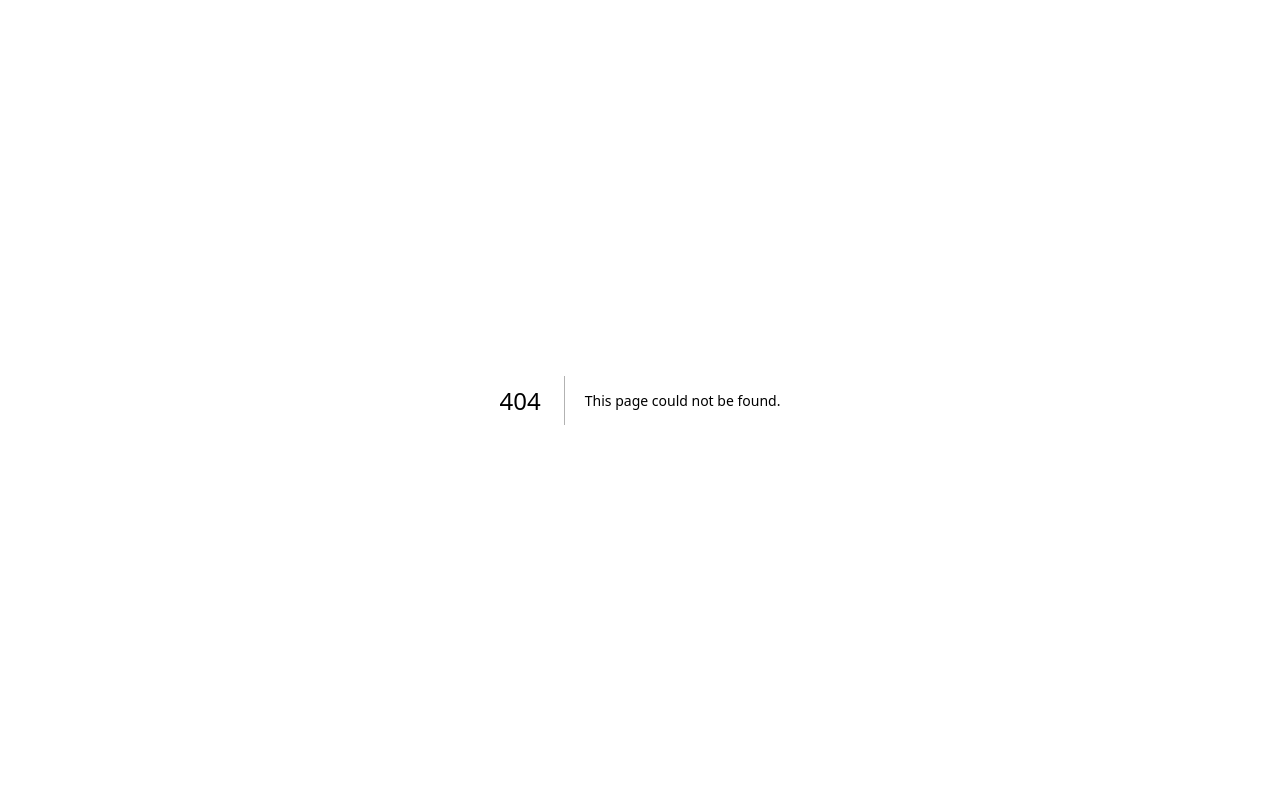
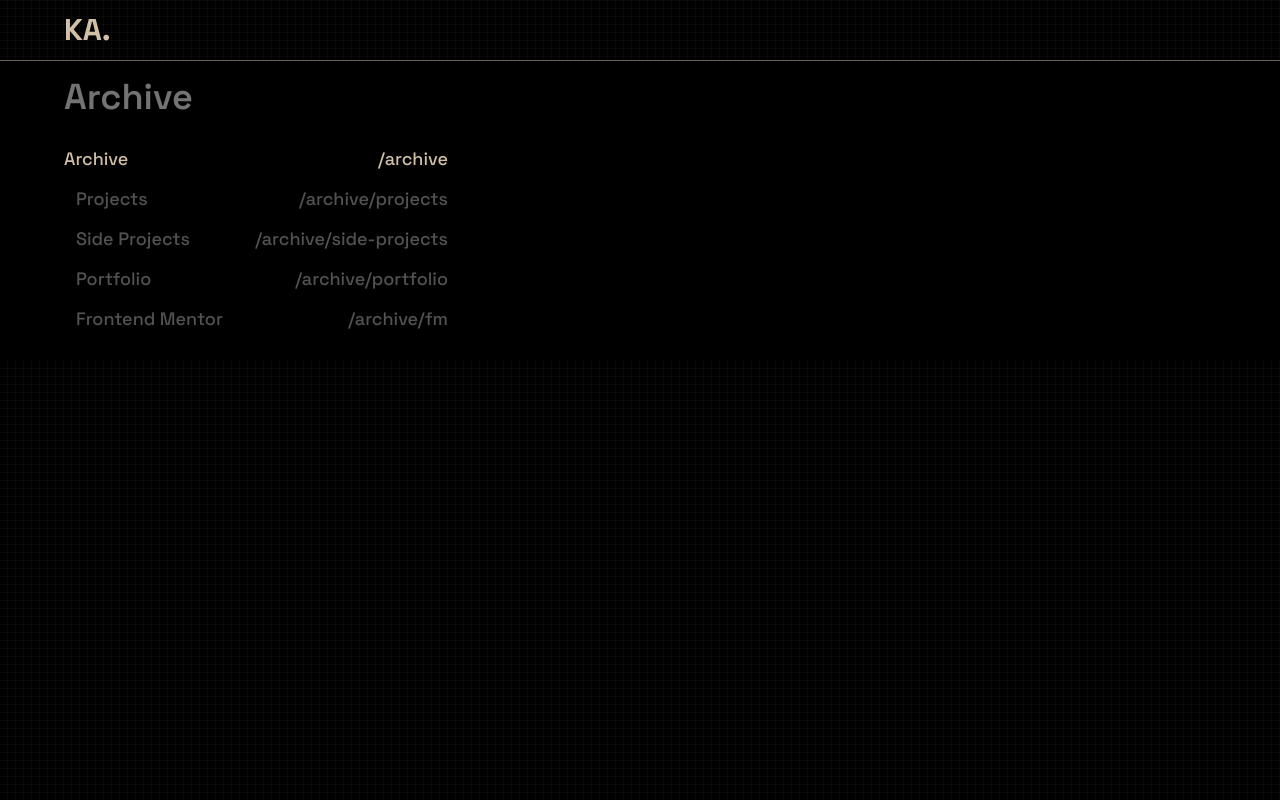
Before and after one commit to kryptcode/koyejo, a Next.js app: page /archives in a window 1280 px wide. Before the commit this address had no page. Shown: the top 800 px of the page. Built offline with nearby package versions, Linux system fonts and the light colour scheme.

Commit message:
"update padding and start archives"

```diff
--- /dev/null
+++ b/src/app/archives/page.tsx
@@ -0,0 +1,70 @@
+import Navbar from "@/components/v2/navbar";
+import Link from "next/link";
+import React from "react";
+
+const Page = () => {
+  return (
+    <div className="relative bg-black bg-grid-small-[#d1bfa7]/30 font-grotesk min-h-[200vh] w-full">
+      <Navbar />
+
+      <div className="border-b border-[#d1bfa7]/50 py-3">
+        <div className="text-3xl font-bold text-[#d1bfa7] w-[90%] mx-auto  ">
+          <Link href="/">KA.</Link>
+        </div>
+      </div>
+
+      <div className="bg-black py-4">
+        <div className="w-[90%] flex mx-auto">
+          <div className="flex-1 hidden lg:block">
+            <h5 className="text-4xl font-semibold text-neutral-500">Archive</h5>
+            <div className="pt-7">
+              <div>
+                <div className="flex text-lg group text-[#d1bfa7] cursor-pointer font-medium justify-between w-full">
+                  <span className="group-hover:underline">Archive</span>
+                  <span>/archive</span>
+                </div>
+              </div>
+              <div className="pl-3">
+                <div className="my-3">
+                  <div
+                    className={`flex text-lg group text-neutral-600 cursor-pointer font-medium justify-between w-full`}
+                  >
+                    <span className="group-hover:underline">Projects</span>
+                    <span>/archive/projects</span>
+                  </div>
+                </div>
+                <div className="my-3">
+                  <div
+                    className={`flex text-lg group text-neutral-600 cursor-pointer font-medium justify-between w-full`}
+                  >
+                    <span className="group-hover:underline">Side Projects</span>
+                    <span>/archive/side-projects</span>
+                  </div>
+                </div>
+                <div className="my-3">
+                  <div
+                    className={`flex text-lg group text-neutral-600 cursor-pointer font-medium justify-between w-full`}
+                  >
+                    <span className="group-hover:underline">Portfolio</span>
+                    <span>/archive/portfolio</span>
+                  </div>
+                </div>
+                <div className="my-3">
+                  <div
+                    className={`flex text-lg group text-neutral-600 cursor-pointer font-medium justify-between w-full`}
+                  >
+                    <span className="group-hover:underline">Frontend Mentor</span>
+                    <span>/archive/fm</span>
+                  </div>
+                </div>
+              </div>
+            </div>
+          </div>
+          <div className="flex-[2] "></div>
+        </div>
+      </div>
+    </div>
+  );
+};
+
+export default Page;
--- a/src/app/page.tsx
+++ b/src/app/page.tsx
@@ -22,7 +22,7 @@ export default function Home() {
 
   return (
     <>
-      <main className="relative bg-black bg-dot-[#d1bfa7]/30 min-h-[200vh] w-full">
+      <main className="relative bg-black bg-grid-small-[#d1bfa7]/30 min-h-[200vh] w-full">
         <Navbar />
         <Hero />
 
--- a/src/components/v2/experience.tsx
+++ b/src/components/v2/experience.tsx
@@ -3,7 +3,7 @@ import React from "react";
 const Experience = () => {
   return (
     <div className=" min-h-screen group pb-24 w-[90%] mx-auto font-grotesk ">
-      <div className="flex items-center space-x-3  mb-10 ">
+      <div className="flex items-center space-x-3  mb-5 ">
         <h3
           className={`text-[#d1bfa7] text-5xl lg:text-9xl font-bold flex-shrink-0`}
         >
--- a/src/components/v2/navbar.tsx
+++ b/src/components/v2/navbar.tsx
@@ -12,14 +12,14 @@ const Navbar = () => {
         // },
         {
           name: "Blog",
-          link: "#blog",
+          link: "/blog",
           icon: (
             <NotebookPen className="h-4 w-4 text-neutral-500 dark:text-white" />
           ),
         },
         {
           name: "Archives",
-          link: "#archives",
+          link: "/archives",
           icon: (
             <Archive className="h-4 w-4 text-neutral-500 dark:text-white"  />
           ),
--- a/src/components/v2/simple-proj.tsx
+++ b/src/components/v2/simple-proj.tsx
@@ -107,7 +107,7 @@ const content = [
 export const SimpleProjects = () => {
   return (
     <div className="w-[90%] mx-auto font-grotesk group min-h-screen pb-24 pt-10 ">
-      <div className="flex items-center space-x-3  mb-16 ">
+      <div className="flex items-center space-x-3  mb-5 ">
         <h3
           className={`text-[#d1bfa7] text-6xl lg:text-9xl font-bold flex-shrink-0`}
         >
--- a/src/components/v2/tech-stack.tsx
+++ b/src/components/v2/tech-stack.tsx
@@ -49,7 +49,7 @@ const slugs = [
 const TechStack = () => {
   return (
     <div className="w-[90%] mx-auto font-grotesk group min-h-screen pb-24 ">
-      <div className="flex items-center space-x-3  mb-10 ">
+      <div className="flex items-center space-x-3  mb-5 ">
         <h3
           className={`text-[#d1bfa7] text-6xl lg:text-9xl font-bold flex-shrink-0`}
         >
@@ -66,53 +66,51 @@ const TechStack = () => {
         </div>
       </div>
 
-      {/* <div className="grid grid-cols-2 lg:grid-cols-3 gap-5">
+      <div className="grid grid-cols-2 lg:grid-cols-5 gap-5">
         <div>
-            <h4 className="text-2xl mb-3 text-[#d1bfa7] font-semibold">Languages</h4>
-            <div className=" font-medium grid md:grid-cols-2 lg:grid-cols-3 gap-1.5 text-lg">
+            <h4 className="text-2xl mb-3 font-semibold">Languages</h4>
+            <div className=" font-medium grid gap-1.5 text-neutral-500 text-lg">
                 <div>TypeScript</div>
                 <div>JavaScript</div>
+                <div>Python</div>
                 <div>PHP</div>
-                <div>Python</div>
             </div>
         </div>
         <div>
-            <h4 className="text-2xl mb-3 text-[#d1bfa7] font-semibold">Front End</h4>
-            <div className=" font-medium grid md:grid-cols-2 lg:grid-cols-3 gap-1.5 text-lg">
-                <div>React</div>
-                <div>Next.js</div>
+            <h4 className="text-2xl mb-3 font-semibold">Front End</h4>
+            <div className=" font-medium grid gap-1.5 text-neutral-500 text-lg">
+                <div>React & Next</div>
                 <div>TailwindCSS</div>
                 <div>HTML & CSS</div>
-                <div>Framer</div>
                 <div>Vite</div>
             </div>
         </div>
         <div>
-            <h4 className="text-2xl mb-3 text-[#d1bfa7] font-semibold">Back End</h4>
-            <div className=" font-medium grid md:grid-cols-2 lg:grid-cols-3 gap-1.5 text-lg">
+            <h4 className="text-2xl mb-3 font-semibold">Back End</h4>
+            <div className=" font-medium grid gap-1.5 text-neutral-500 text-lg">
                 <div>Node.js</div>
                 <div>Express.js</div>
                 <div>Laravel</div>
-                <div>Prisma</div>
             </div>
         </div>
         <div>
-            <h4 className="text-2xl mb-3 text-[#d1bfa7] font-semibold">Databases</h4>
-            <div className=" font-medium grid md:grid-cols-2 lg:grid-cols-3 gap-1.5 text-lg">
+            <h4 className="text-2xl mb-3 font-semibold">Databases</h4>
+            <div className=" font-medium grid gap-1.5 text-neutral-500 text-lg">
+                <div>Prisma</div>
                 <div>MongoDB</div>
                 <div>SQL</div>
                 <div>Firebase</div>
             </div>
         </div>
         <div>
-            <h4 className="text-2xl mb-3 text-[#d1bfa7] font-semibold">Dev Tools</h4>
-            <div className=" font-medium grid md:grid-cols-2 lg:grid-cols-3 gap-1.5 text-lg">
-                <div>Git</div>
-                <div>GitHub</div>
+            <h4 className="text-2xl mb-3 font-semibold">Others</h4>
+            <div className=" font-medium grid gap-1.5 text-neutral-500 text-lg">
+                <div>Framer</div>
+                <div>Git & GitHub</div>
                 <div>Thirdweb</div>
             </div>
         </div>
-      </div> */}
+      </div>
     </div>
   );
 };
```
